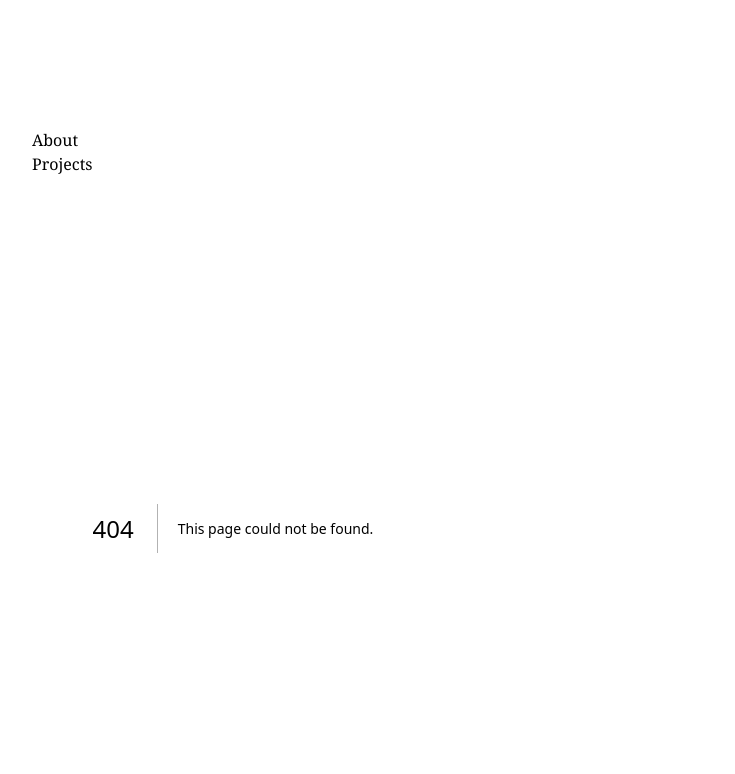
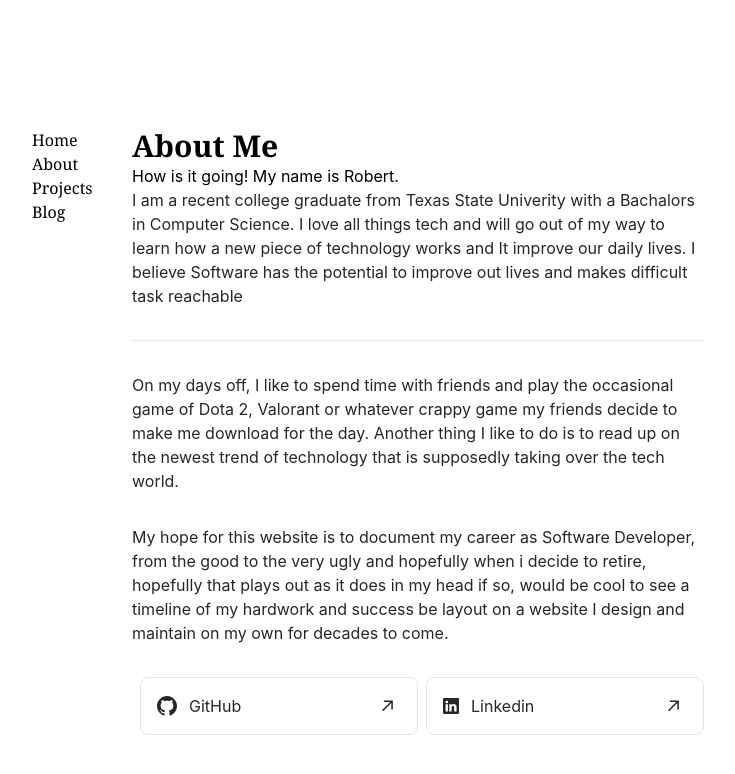
Before and after one commit to SenorFrolie/PW-V1.0, a Next.js app in the folder my-portfolio/: page /about in a window 1280 px wide. Before the commit this address had no page. Shown: the top 774 px of the page, without its empty margins (272-1007 px from the left). Built offline with nearby package versions, Linux system fonts and the light colour scheme.

Commit message:
Made changes to the SideBar/ added AboutMe.js

```diff
--- /dev/null
+++ b/my-portfolio/components/Icons.js
@@ -0,0 +1,116 @@
+export function TwitterIcon() {
+  return (
+    <svg
+      width="20"
+      height="16"
+      viewBox="0 0 24 20"
+      fill="none"
+      xmlns="http://www.w3.org/2000/svg"
+    >
+      <g clipPath="url(#a)">
+        <path
+          d="M21.479 4.937c.015.209.015.418.015.628 0 6.424-4.917 13.832-13.906 13.832v-.004a13.89 13.89 0 0 1-7.491-2.18 9.847 9.847 0 0 0 7.233-2.015 4.89 4.89 0 0 1-4.566-3.375c.732.14 1.487.112 2.206-.084a4.868 4.868 0 0 1-3.92-4.764v-.062c.68.376 1.44.585 2.218.608a4.851 4.851 0 0 1-1.513-6.49 13.896 13.896 0 0 0 10.073 5.078 4.848 4.848 0 0 1 1.414-4.644 4.911 4.911 0 0 1 6.914.21A9.84 9.84 0 0 0 23.26.496a4.884 4.884 0 0 1-2.149 2.69 9.76 9.76 0 0 0 2.807-.766 9.898 9.898 0 0 1-2.439 2.518Z"
+          fill="currentColor"
+        />
+      </g>
+      <defs>
+        <clipPath id="a">
+          <path fill="#fff" d="M0 0h24v19.636H0z" />
+        </clipPath>
+      </defs>
+    </svg>
+  );
+}
+
+export function GitHubIcon() {
+  return (
+    <svg
+      width="20"
+      height="20"
+      viewBox="0 0 24 24"
+      fill="none"
+      xmlns="http://www.w3.org/2000/svg"
+    >
+      <g clipPath="url(#clip0_9914_10)">
+        <path
+          d="M12 0C5.374 0 0 5.373 0 12C0 17.302 3.438 21.8 8.207 23.387C8.806 23.498 9 23.126 9 22.81V20.576C5.662 21.302 4.967 19.16 4.967 19.16C4.421 17.773 3.634 17.404 3.634 17.404C2.545 16.659 3.717 16.675 3.717 16.675C4.922 16.759 5.556 17.912 5.556 17.912C6.626 19.746 8.363 19.216 9.048 18.909C9.155 18.134 9.466 17.604 9.81 17.305C7.145 17 4.343 15.971 4.343 11.374C4.343 10.063 4.812 8.993 5.579 8.153C5.455 7.85 5.044 6.629 5.696 4.977C5.696 4.977 6.704 4.655 8.997 6.207C9.954 5.941 10.98 5.808 12 5.803C13.02 5.808 14.047 5.941 15.006 6.207C17.297 4.655 18.303 4.977 18.303 4.977C18.956 6.63 18.545 7.851 18.421 8.153C19.191 8.993 19.656 10.064 19.656 11.374C19.656 15.983 16.849 16.998 14.177 17.295C14.607 17.667 15 18.397 15 19.517V22.81C15 23.129 15.192 23.504 15.801 23.386C20.566 21.797 24 17.3 24 12C24 5.373 18.627 0 12 0Z"
+          fill="currentColor"
+        />
+      </g>
+      <defs>
+        <clipPath id="clip0_9914_10">
+          <rect width="24" height="24" fill="white" />
+        </clipPath>
+      </defs>
+    </svg>
+  );
+}
+
+export function ViewsIcon() {
+  return (
+    <svg
+      className="mr-2"
+      width="20"
+      height="20"
+      viewBox="0 0 24 24"
+      fill="none"
+      xmlns="http://www.w3.org/2000/svg"
+    >
+      <path
+        d="M2.25 18.0001L9 11.2501L13.306 15.5571C14.5507 13.1029 16.6044 11.1535 19.12 10.0381L21.86 8.81809M21.86 8.81809L15.92 6.53809M21.86 8.81809L19.58 14.7591"
+        stroke="currentColor"
+        strokeWidth="1.5"
+        strokeLinecap="round"
+        strokeLinejoin="round"
+      />
+    </svg>
+  );
+}
+
+export function ArrowIcon() {
+  return (
+    <svg
+      className="mr-2"
+      width="12"
+      height="12"
+      viewBox="0 0 12 12"
+      fill="none"
+      xmlns="http://www.w3.org/2000/svg"
+    >
+      <path
+        d="M2.07102 11.3494L0.963068 10.2415L9.2017 1.98864H2.83807L2.85227 0.454545H11.8438V9.46023H10.2955L10.3097 3.09659L2.07102 11.3494Z"
+        fill="currentColor"
+      />
+    </svg>
+  );
+}
+
+export function YoutubeIcon() {
+  return (
+    <svg
+      xmlns="http://www.w3.org/2000/svg"
+      height="800"
+      width="800"
+      viewBox="0 0 461.001 461.001"
+      className="w-5 h-5"
+      fill="currentColor"
+    >
+      <path d="M365.257 67.393H95.744C42.866 67.393 0 110.259 0 163.137v134.728c0 52.878 42.866 95.744 95.744 95.744h269.513c52.878 0 95.744-42.866 95.744-95.744V163.137c0-52.878-42.866-95.744-95.744-95.744zm-64.751 169.663-126.06 60.123c-3.359 1.602-7.239-.847-7.239-4.568V168.607c0-3.774 3.982-6.22 7.348-4.514l126.06 63.881c3.748 1.899 3.683 7.274-.109 9.082z" />
+    </svg>
+  );
+}
+
+export function LinkedinIcon() {
+    return (
+    <svg
+        xmlns="http://www.w3.org/2000/svg"
+        width="16"
+        height="16"
+        fill="currentColor"
+        class="bi bi-linkedin"
+        viewBox="0 0 16 16"
+    >
+        <path d="M0 1.146C0 .513.526 0 1.175 0h13.65C15.474 0 16 .513 16 1.146v13.708c0 .633-.526 1.146-1.175 1.146H1.175C.526 16 0 15.487 0 14.854V1.146zm4.943 12.248V6.169H2.542v7.225h2.401zm-1.2-8.212c.837 0 1.358-.554 1.358-1.248-.015-.709-.52-1.248-1.342-1.248-.822 0-1.359.54-1.359 1.248 0 .694.521 1.248 1.327 1.248h.016zm4.908 8.212V9.359c0-.216.016-.432.08-.586.173-.431.568-.878 1.232-.878.869 0 1.216.662 1.216 1.634v3.865h2.401V9.25c0-2.22-1.184-3.252-2.764-3.252-1.274 0-1.845.7-2.165 1.193v.025h-.016a5.54 5.54 0 0 1 .016-.025V6.169h-2.4c.03.678 0 7.225 0 7.225h2.4z"/>
+    </svg>
+    );
+  }
--- a/my-portfolio/components/sidebar.js
+++ b/my-portfolio/components/sidebar.js
@@ -1,9 +1,10 @@
 import Link from 'next/link';
+
 
 
 export default function Navbar(){
     return (
-<aside className='md:w-[150px] md:flex-shrink-0 -mx-4 md:mx-0 md:px-0 font-serif'>
+    <aside className='md:w-[100px] md:flex-shrink-0 -mx-4 md:mx-0 md:px-0 font-serif'>
     <div className='lg:sticky lg:top-20'>
         <nav
         className="flex flex-row md:flex-col items-start relative px-4 md:px-0 pb-0 fade md:overflow-auto scroll-pr-6 md:relative"
@@ -12,8 +13,10 @@ return (
           <div className="flex flex-row md:flex-col space-x-0 pr-10 mb-2 mt-2 md:mt-0">
             <div className='dark:hover:text-neutral-200 flex align-middle'>
             <ul>
+                <li><Link href='/'>Home</Link></li>
                 <li><Link href='/about'>About</Link></li>
                 <li><Link href='/Projects'>Projects</Link></li>
+                <li><Link href='/Blog'>Blog</Link></li>
             </ul>
             </div>
           </div>
--- a/my-portfolio/lib/info.js
+++ b/my-portfolio/lib/info.js
@@ -15,10 +15,12 @@ export const about = () => {
 export const bio = () => {
   return (
     <>
-        Aspiring Software Engineer with a keen interest in Front-end engineering.
+        Aspiring Software Engineer.<br></br>
         Born and raised in an Army Family with strong values, which enables me to build connections with people of diverse backgrounds.
         I started programming in Python, but also programmed in C++, Java. And i recently started learning Rust on the side. I am always willing to learn
-        new things I'm interested in.
+        new things I'm interested in.<br></br>
+
+
     </>
   );
 };
--- a/my-portfolio/package.json
+++ b/my-portfolio/package.json
@@ -10,8 +10,10 @@
   },
   "dependencies": {
     "autoprefixer": "10.4.14",
+    "clsx": "^1.2.1",
     "eslint": "8.38.0",
     "eslint-config-next": "13.3.0",
+    "framer-motion": "^10.12.4",
     "next": "13.3.0",
     "postcss": "8.4.23",
     "react": "18.2.0",
--- /dev/null
+++ b/my-portfolio/src/app/about/page.js
@@ -0,0 +1,66 @@
+import {
+    GitHubIcon,
+    YoutubeIcon,
+    ArrowIcon,
+    TwitterIcon,
+    LinkedinIcon
+  } from 'components/icons';
+
+
+export default function AboutPage(){
+    return (
+        <section>
+            <h1 className="font-bold text-3xl font-serif">About Me</h1>
+            <p>
+                How is it going! My name is Robert.
+            </p>
+            <div className="prose prose-neutral dark:prose-invert text-neutral-800 dark:text-neutral-200">
+                <p className="mb-8">
+                    I am a recent college graduate from Texas State Univerity with a Bachalors
+                    in Computer Science. I love all things tech and will go out of my way to learn how a new
+                    piece of technology works and It improve our daily lives. I believe Software has the potential
+                    to improve out lives and makes difficult task reachable
+                </p>
+                <hr className="mb-8" />
+                <p className="mb-8">
+                    On my days off, I like to spend time with friends and play the occasional game of Dota 2, Valorant or
+                    whatever crappy game my friends decide to make me download for the day. Another thing I like to do is to read up on the newest trend of technology
+                    that is supposedly taking over the tech world.<br></br>
+                </p>
+                <p className="mb-8">
+                    My hope for this website is to document my career as Software Developer, from the good to the very ugly and hopefully when i decide to retire,
+                    hopefully that plays out as it does in my head if so, would be cool to see a timeline of my hardwork and success be layout on a website I design and maintain
+                    on my own for decades to come.
+                </p>
+            </div>
+                <div className="flex flex-col gap-2 md:flex-row md:gap-2">
+                <div className="flex items-center">
+                </div>
+            <a
+                rel="noopener noreferrer"
+                target="_blank"
+                href="https://github.com/SenorFrolie"
+                className="flex w-full border border-neutral-200 dark:border-neutral-800 rounded-lg p-4 no-underline items-center text-neutral-800 dark:text-neutral-200 hover:dark:bg-neutral-900 hover:bg-neutral-100 transition-all justify-between"
+            >
+                <div className="flex items-center">
+                <GitHubIcon />
+                <div className="ml-3">GitHub</div>
+                </div>
+                <ArrowIcon />
+            </a>
+            <a
+                rel="noopener noreferrer"
+                target="_blank"
+                href="https://www.linkedin.com/in/robert-e-bonham/"
+                className="flex w-full border border-neutral-200 dark:border-neutral-800 rounded-lg p-4 no-underline items-center text-neutral-800 dark:text-neutral-200 hover:dark:bg-neutral-900 hover:bg-neutral-100 transition-all justify-between"
+            >
+                <div className="flex items-center">
+                <LinkedinIcon />
+                <div className="ml-3">Linkedin</div>
+                </div>
+                <ArrowIcon />
+            </a>
+            </div>
+        </section>
+    )
+}
--- a/my-portfolio/src/app/globals.css
+++ b/my-portfolio/src/app/globals.css
@@ -1,6 +1,7 @@
 @tailwind base;
 @tailwind components;
 @tailwind utilities;
+
 
 body {
   background: linear-gradient(
@@ -37,3 +38,7 @@ a {
     background: rgb(39, 32, 32);
   }
 }
+
+.prose .callout > p {
+  margin: 0 !important;
+}
--- a/my-portfolio/src/app/layout.js
+++ b/my-portfolio/src/app/layout.js
@@ -1,4 +1,4 @@
-import './globals.css';
+ import './globals.css';
 import Link from 'next/link';
 import Sidebar from '../../components/sidebar';
 
--- a/my-portfolio/src/app/page.js
+++ b/my-portfolio/src/app/page.js
@@ -1,14 +1,17 @@
 import Image from 'next/image'
 import { Inter } from 'next/font/google'
 const inter = Inter({ subsets: ['latin'] })
-import {name,about,avatar} from '../../lib/info';
+import {name,about,avatar,bio} from '../../lib/info';
 export default async function HomePage() {
   return (
       <section>
         <h1 className="font-bold text-3xl font-serif">{name}</h1>
-        <p className="my-5 max-w-[460px] text-neutral-800 dark:text-neutral-200">
+        <p className="my-5 max-w-[450px] text-neutral-800 dark:text-neutral-200">
           {about()}
         </p>
+              <p className="my-5 max-w-[600px] text-neutral-800 dark:text-neutral-200">
+        {bio()}
+      </p>
       </section>
   )
 }
--- a/my-portfolio/tailwind.config.js
+++ b/my-portfolio/tailwind.config.js
@@ -2,7 +2,7 @@
 module.exports = {
   content: [
     './src/pages/**/*.{js,ts,jsx,tsx}',
-    './src/components/**/*.{js,ts,jsx,tsx}',
+    './components/**/*.{js,ts,jsx,tsx}',
     './src/app/**/*.{js,ts,jsx,tsx}',
   ],
   theme: {
```
Also changed, not shown: 1 other file (tests, documents, lock files or other folders). Lines whose indentation alone changed are shown as unchanged.
